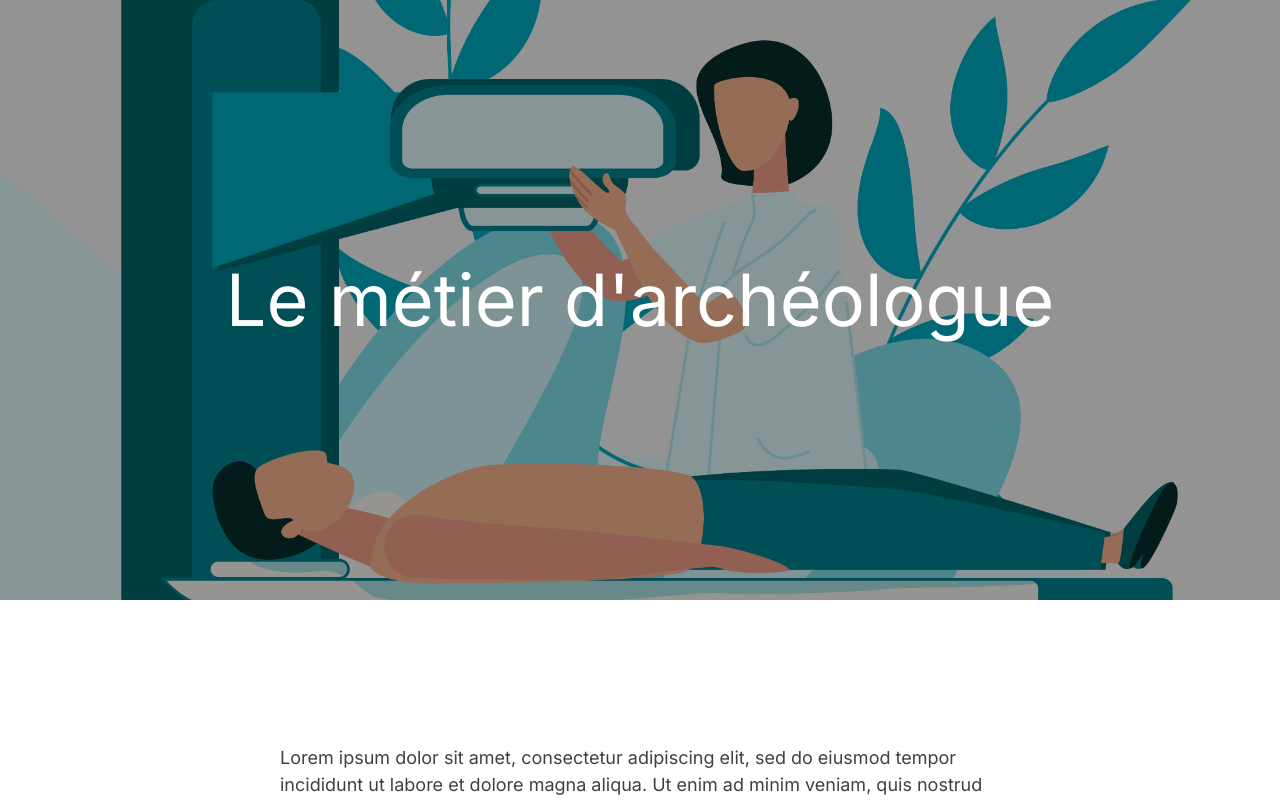
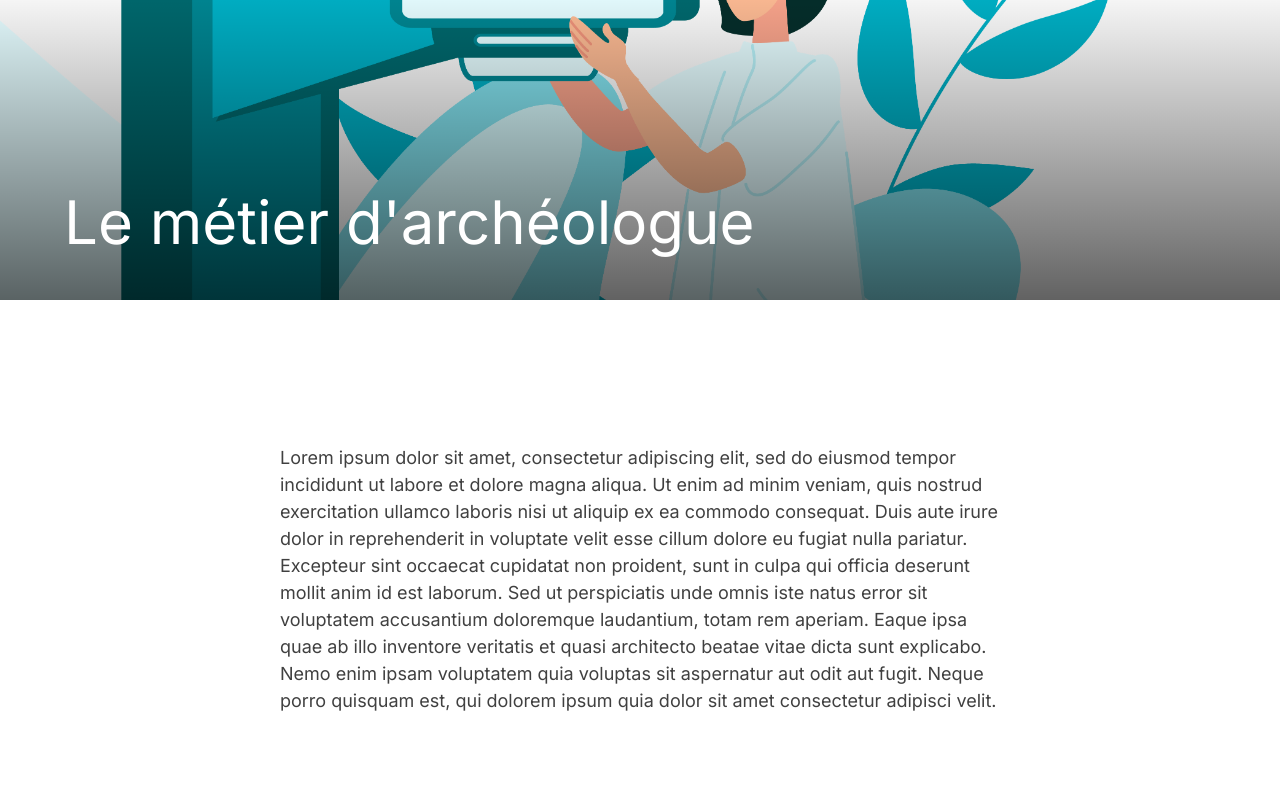
Before and after one commit to elwalidiaboubacar-web/bolt, a React (Vite) app: page / in a window 1280 px wide. Shown: the top 800 px of the page. Built offline with nearby package versions, Linux system fonts and the light colour scheme.

Commit message:
Refactor Header component layout and styles
Updated header component to adjust image height and text alignment.

```diff
--- a/src/components/Header.tsx
+++ b/src/components/Header.tsx
@@ -1,13 +1,24 @@
 export default function Header() {
   return (
     <header className="w-full">
-      {/* J'ai changé min-h-[300px] par min-h-[500px] (mobile) et md:min-h-[600px] (ordi) pour que l'image soit bien plus grande */}
-      <div className="relative flex min-h-[500px] w-full items-center justify-center overflow-hidden bg-neutral-100 md:min-h-[600px]">
-        <img src="/1.png" alt="Archéologie" className="absolute inset-0 h-full w-full object-cover" />
-        <div className="absolute inset-0 bg-black/40" aria-hidden="true" />
-        <h1 className="relative z-10 px-4 text-center text-4xl font-light text-white md:text-5xl lg:text-7xl">
-          Le métier d'archéologue
-        </h1>
+      {/* On réduit la hauteur avec h-[250px] md:h-[300px] pour un effet bannière */}
+      {/* On utilise items-end pour caler le contenu (le titre) vers le bas */}
+      <div className="relative flex h-[250px] w-full items-end overflow-hidden bg-neutral-100 md:h-[300px]">
+        {/* object-center permet de centrer l'image verticalement dans la zone visible */}
+        <img
+          src="/1.png"
+          alt="Archéologie"
+          className="absolute inset-0 h-full w-full object-cover object-center"
+        />
+        {/* Un léger dégradé noir en bas pour que le texte blanc soit bien lisible */}
+        <div className="absolute inset-0 bg-gradient-to-t from-black/60 to-transparent" aria-hidden="true" />
+
+        {/* On aligne le texte à gauche (text-left) avec un peu de marge (pb-8 pl-8) */}
+        <div className="relative z-10 w-full pb-8 pl-8 md:pb-12 md:pl-16">
+          <h1 className="text-3xl font-light text-white sm:text-4xl md:text-5xl lg:text-6xl">
+            Le métier d'archéologue
+          </h1>
+        </div>
       </div>
     </header>
   );
```
